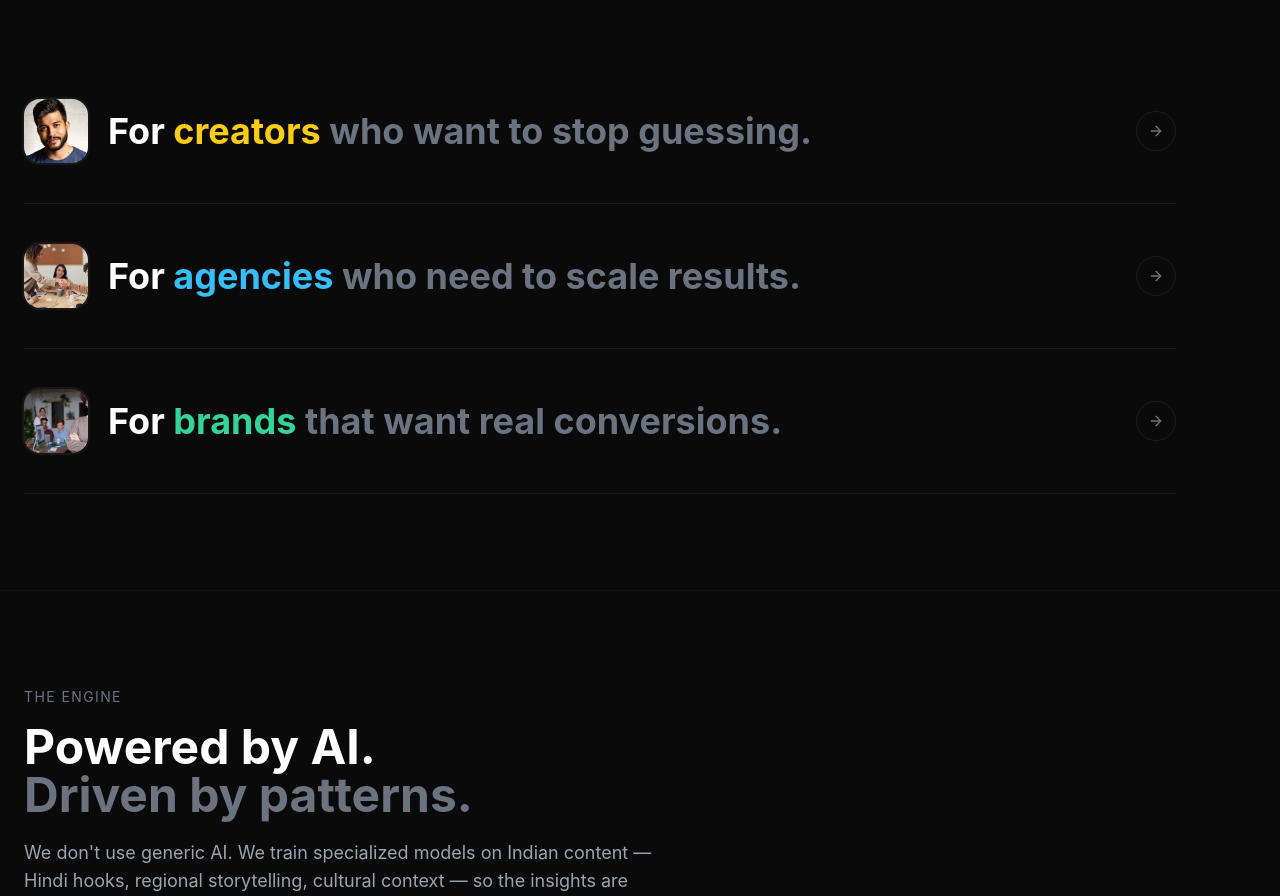
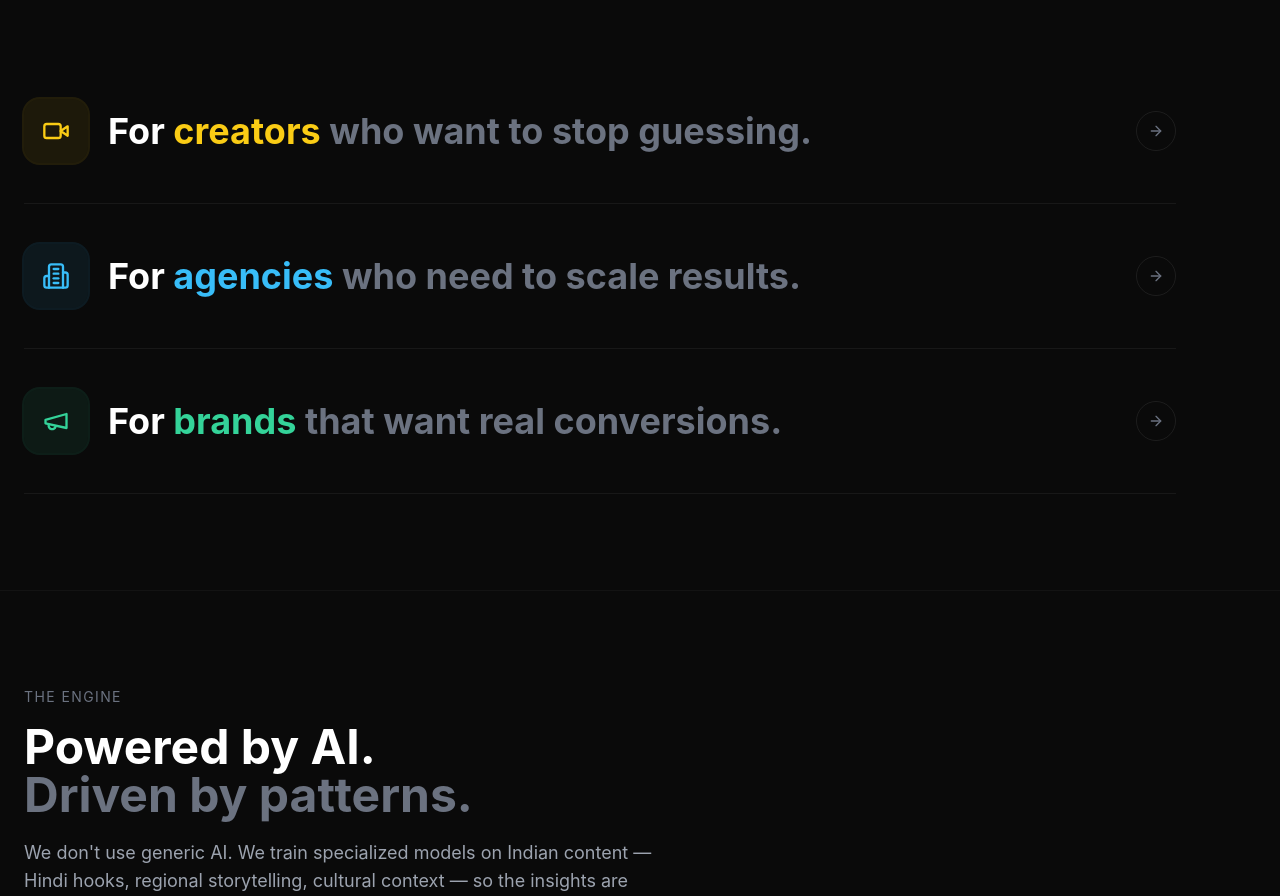
Before and after one commit to Treeback/wivvy-landing, a Next.js app: page / in a window 1280 px wide. Shown: the part 3563-4459 px from the top of the page. Built offline with nearby package versions, Linux system fonts and the light colour scheme.

Commit message:
Replace photos with icons for use case categories

```diff
--- a/components/Benefits.tsx
+++ b/components/Benefits.tsx
@@ -2,13 +2,12 @@
 
 import React from 'react'
 import { motion, AnimatePresence } from 'framer-motion'
-import Image from 'next/image'
-import { ArrowRight } from 'lucide-react'
+import { ArrowRight, Video, Building2, Megaphone } from 'lucide-react'
 
 const useCases = [
   {
     id: 'creators',
-    image: '/creators/creator-2.jpg',
+    icon: Video,
     label: 'creators',
     tagline: 'who want to stop guessing.',
     stat: null,
@@ -21,7 +20,7 @@ const useCases = [
   },
   {
     id: 'agencies',
-    image: '/creators/agency.jpg',
+    icon: Building2,
     label: 'agencies',
     tagline: 'who need to scale results.',
     stat: null,
@@ -34,7 +33,7 @@ const useCases = [
   },
   {
     id: 'brands',
-    image: '/creators/brand.jpg',
+    icon: Megaphone,
     label: 'brands',
     tagline: 'that want real conversions.',
     stat: null,
@@ -87,12 +86,16 @@ export default function UseCases() {
                 <div className="flex flex-col md:flex-row md:items-center gap-4 md:gap-6">
                   {/* Inline photo + text */}
                   <div className="flex items-center gap-4 md:gap-5 flex-1 min-w-0">
-                    {/* Avatar */}
+                    {/* Icon */}
                     <motion.div
                       whileHover={{ scale: 1.1, rotate: 3 }}
-                      className="w-14 h-14 md:w-16 md:h-16 rounded-2xl overflow-hidden flex-shrink-0 relative ring-2 ring-white/[0.06] group-hover:ring-white/[0.15] transition-all"
+                      className={`w-14 h-14 md:w-16 md:h-16 rounded-2xl flex-shrink-0 flex items-center justify-center group-hover:scale-105 transition-all ${
+                        uc.color.includes('yellow') ? 'bg-yellow-400/[0.08] ring-2 ring-yellow-400/10' :
+                        uc.color.includes('sky') ? 'bg-sky-400/[0.08] ring-2 ring-sky-400/10' :
+                        'bg-emerald-400/[0.08] ring-2 ring-emerald-400/10'
+                      }`}
                     >
-                      <Image src={uc.image} alt={uc.label} fill className="object-cover" sizes="64px" />
+                      <uc.icon className={`w-7 h-7 ${uc.color}`} />
                     </motion.div>
 
                     {/* Typography */}
```
